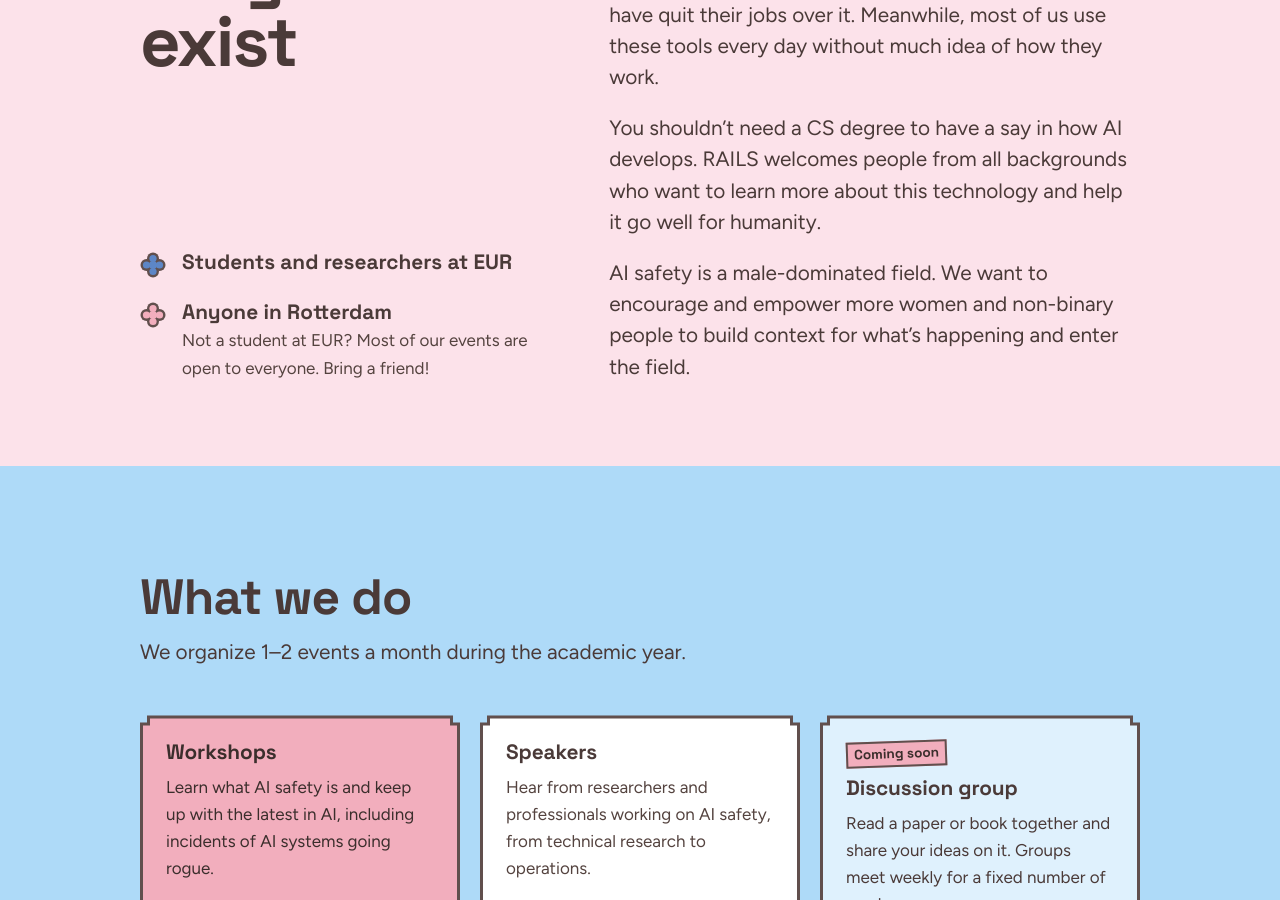
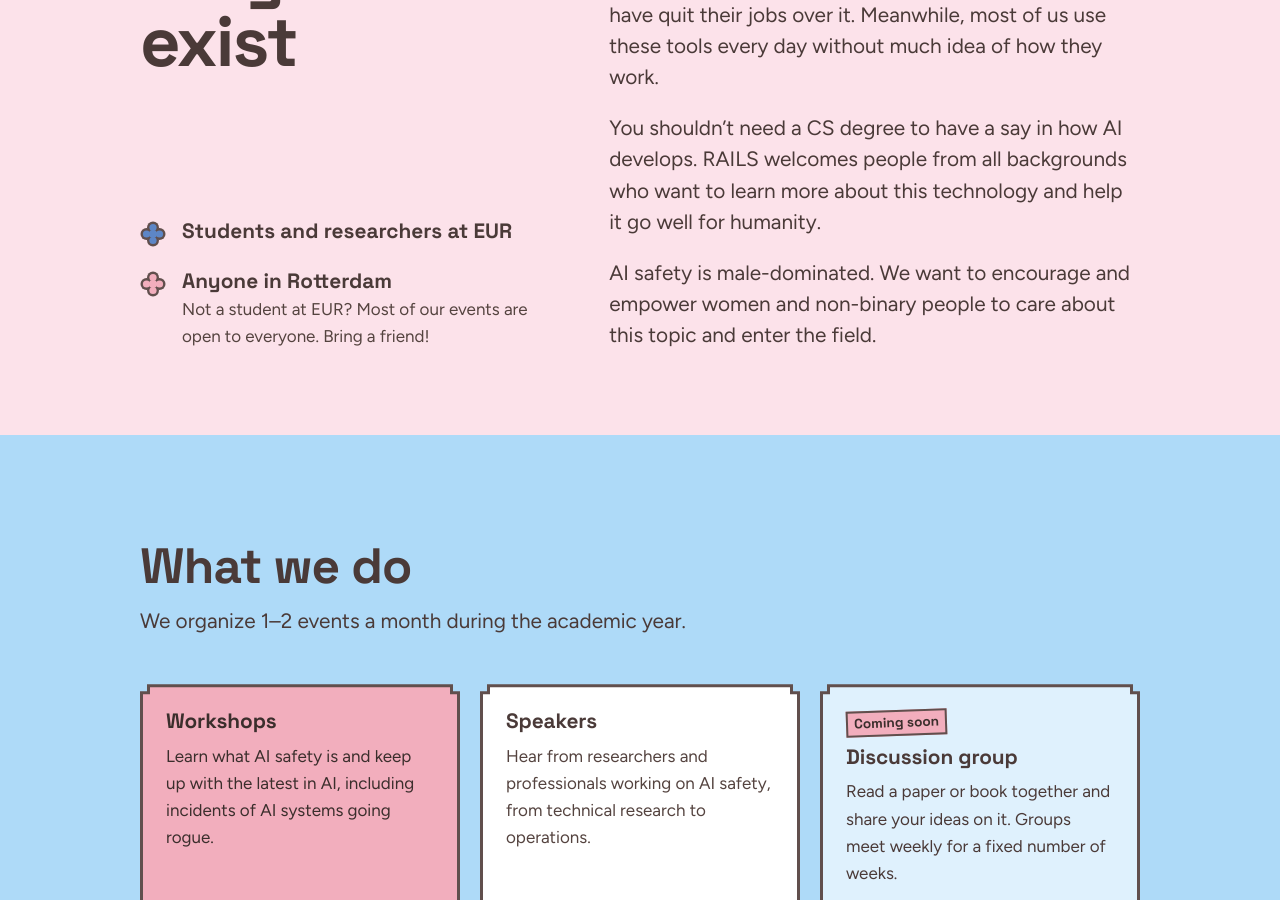
Before and after one commit to RAILS010/rails010-site, a Jekyll site: the page built from index.html, in a window 1280 px wide and 900 px high, scrolled down 801 px. Built offline with Jekyll 4.4.1, drawn with Linux system fonts in a browser that asks for light colours; some web fonts are replaced.

Commit message:
Update _data/content.yml (via Pages CMS)

```diff
--- a/_data/content.yml
+++ b/_data/content.yml
@@ -19,9 +19,8 @@ why:
     - text: You shouldn't need a CS degree to have a say in how AI develops. RAILS
         welcomes people from all backgrounds who want to learn more about this
         technology and help it go well for humanity.
-    - text: "AI safety is a male-dominated field. We want to encourage and empower
-        more women and non-binary people to build context for what's happening
-        and enter the field. "
+    - text: "AI safety is male-dominated. We want to encourage and empower women and
+        non-binary people to care about this topic and enter the field. "
   audiences:
     - title: Students and researchers at EUR
     - title: Anyone in Rotterdam
```
